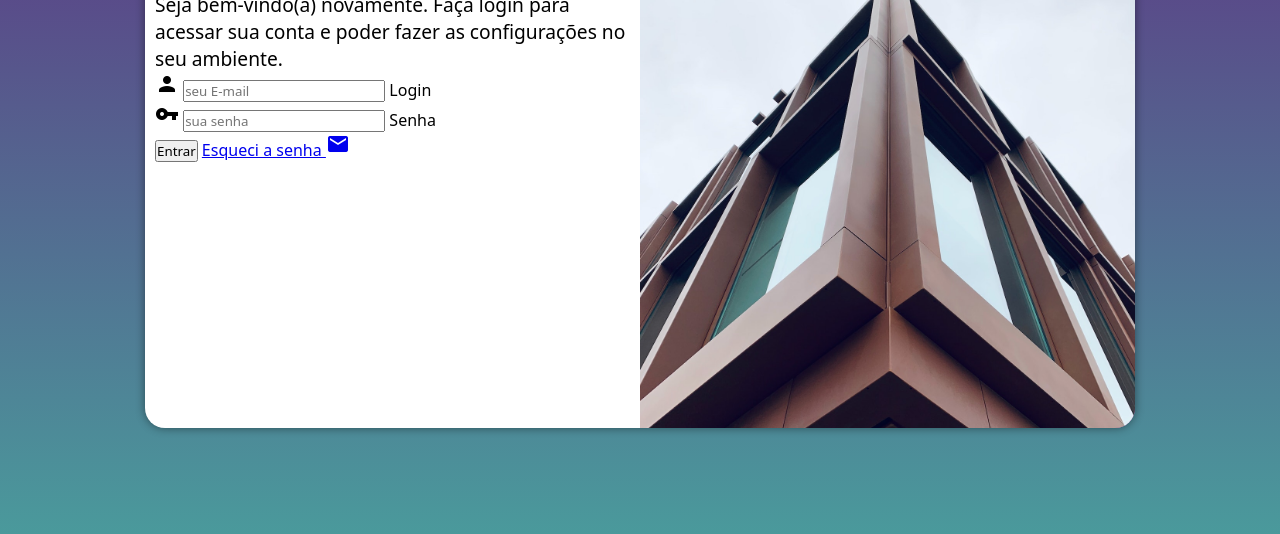
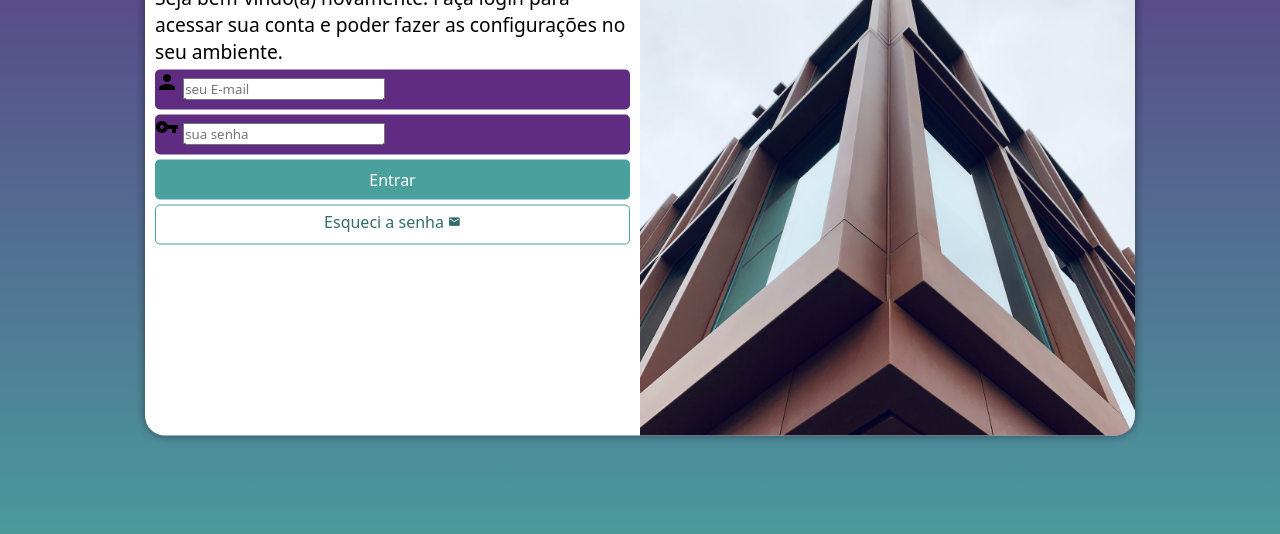
Before and after one commit to GabrielKaike/projeto-login, a plain HTML site: page index.html in a window 1280 px wide. Shown: the part 222-756 px from the top of the page. Drawn offline with Linux system fonts and the light colour scheme.

Commit message:
formatação do form

```diff
--- a/estilos/style.css
+++ b/estilos/style.css
@@ -33,7 +33,7 @@ main{
 section#login{
     background-color: white;
     width: 250px;
-    height: 500px;
+    height: 515px;
     border-radius: 20px;
     position: absolute;
     top: 50%;
@@ -66,3 +66,56 @@ div#formulario > h1{
 div#formulario > p{
     font-size: 0.8em;
 }
+
+form > input[type=submit]{
+    display: block;
+    font-size: 1em;
+    width: 100%;
+    height: 40px;
+    background-color: var(--verde);
+    color: white;
+    border: none;
+    border-radius: 5px;
+    cursor: pointer;
+}
+
+form > input[type=submit]:hover{
+    background-color: #326d6b;
+}
+
+form > div.campo{
+    background-color: var(--lilas);
+    width: 100%;
+    display: block;
+    height: 40px;
+    border-radius: 5px;
+    margin: 5px 0px 5px 0px;
+}
+
+form label {
+    display: none;
+}
+
+form > a.botao{
+    display: block;
+    text-align: center;
+    font-size: 1em;
+    width: 100%;
+    height: 40px;
+    padding-top: 5px;
+    margin-top: 5px;
+    background-color: white;
+    color: #326d6b;
+    border: 1px solid #49a09d;
+    border-radius: 5px;
+    text-decoration: none;
+}
+
+form > a.botao:hover{
+    background-color: #66dfdb;
+}
+
+
+form > a.botao > span{
+    font-size: 0.8em;
+}
--- a/index.html
+++ b/index.html
@@ -30,7 +30,7 @@
                         <label for="isenha">Senha</label>
                     </div>
                     <input type="submit" value="Entrar">
-                    <a href="#">Esqueci a senha <span class="material-icons">mail</span></a>
+                    <a href="#" class="botao">Esqueci a senha <span class="material-icons">mail</span></a>
                 </form>
             </div>
         </section>
```
